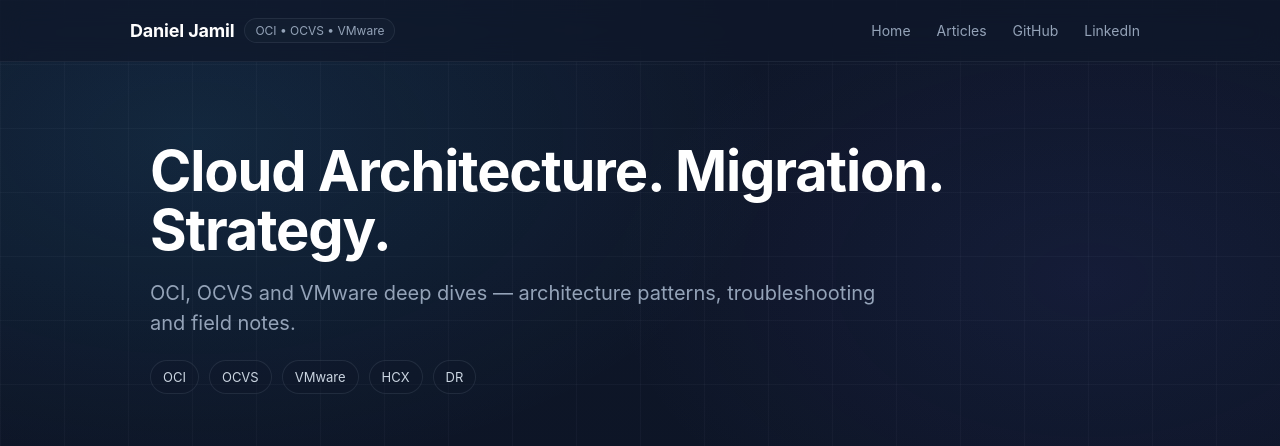
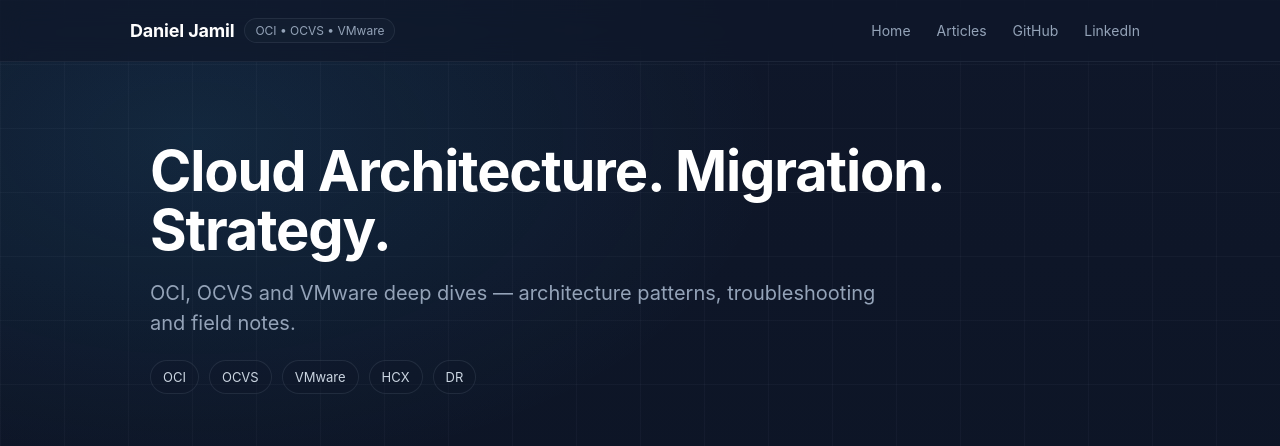
Before and after one commit to Daniel-Jamil/danieljamil.github.io, a Jekyll site: the page built from index.md, in a window 1280 px wide and 1400 px high. Shown: the top 446 px of the window. Built offline with Jekyll 4.4.1, drawn with Linux system fonts in a browser that asks for light colours.

Commit message:
Update style.css

```diff
--- a/assets/css/style.css
+++ b/assets/css/style.css
@@ -33,7 +33,6 @@ body{
   background:
     /* subtle light top glow */
     radial-gradient(900px 520px at 15% 10%, rgba(56,189,248,0.10), transparent 65%),
-    radial-gradient(800px 500px at 85% 20%, rgba(99,102,241,0.08), transparent 60%),
 
     /* dramatic vertical depth */
     linear-gradient(
```
